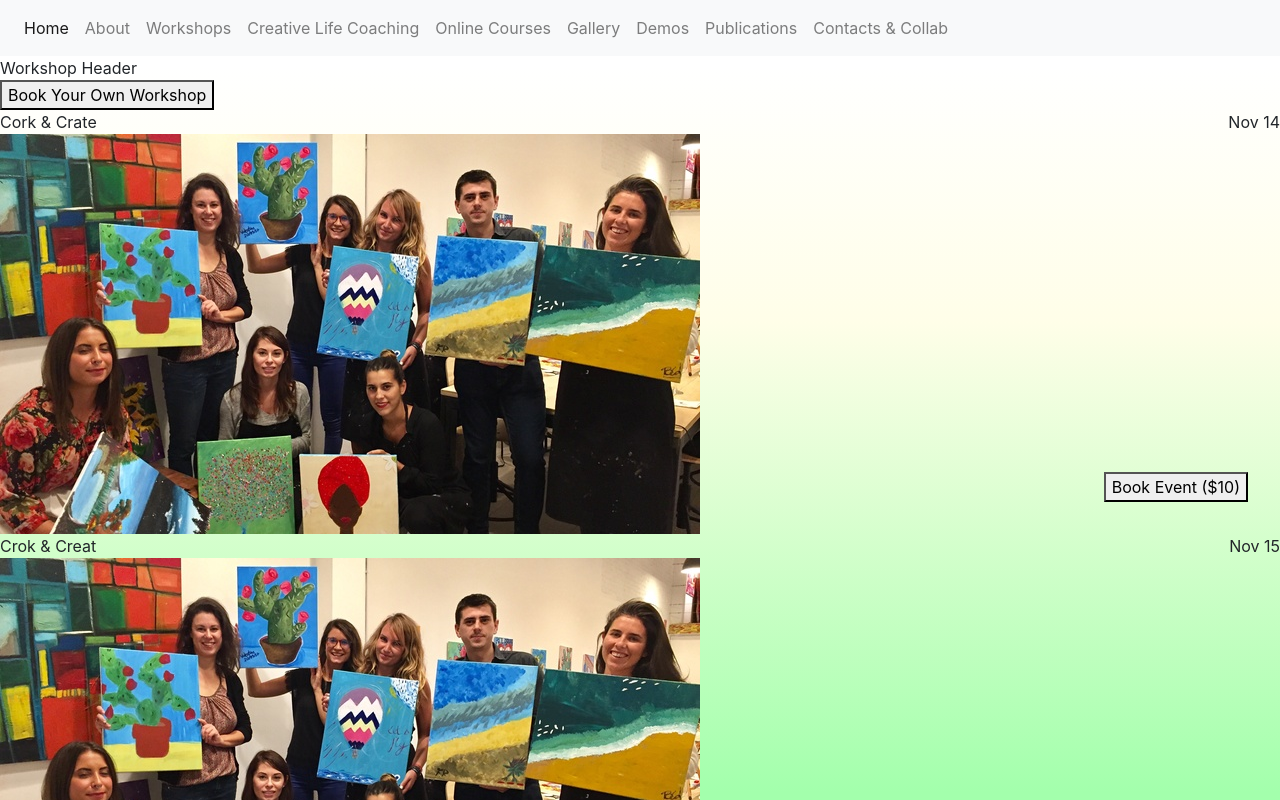
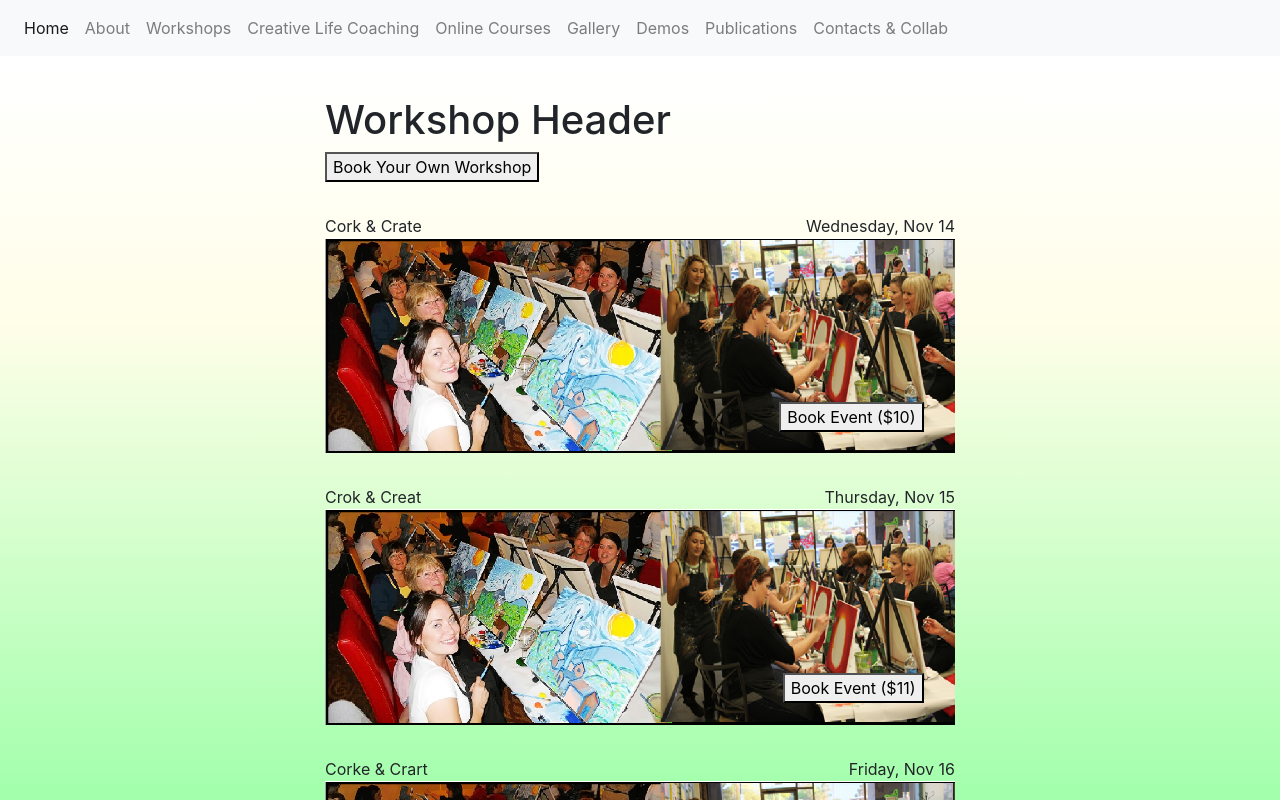
Before and after one commit to Drake-No-3D-Drake-Yes-2D/Deeproots, a React (Create React App) app in the folder deeproots/: page /Workshops in a window 1280 px wide. Shown: the top 800 px of the page. Built offline with nearby package versions, Linux system fonts and the light colour scheme.

Commit message:
Style Workshop Cards

```diff
--- a/deeproots/src/App.js
+++ b/deeproots/src/App.js
@@ -21,10 +21,10 @@ import ContactsCollabs from './components/ContactsCollabs'
 import Admin from './components/Admin'
 
 const workshopSampleData = [
-  { id: 1, price: 10, title: "Cork & Crate", date: "Nov 14", image: "workshop.jpg" },
-  { id: 2, price: 11, title: "Crok & Creat", date: "Nov 15", image: "workshop.jpg" },
-  { id: 3, price: 12, title: "Corke & Crart", date: "Nov 16", image: "workshop.jpg" },
-  { id: 4, price: 14, title: "Corek & Kreat", date: "Nov 17", image: "workshop.jpg" }
+  { id: 1, price: 10, title: "Cork & Crate", date: "Wednesday, Nov 14", image: "workshopwide.png" },
+  { id: 2, price: 11, title: "Crok & Creat", date: "Thursday, Nov 15", image: "workshopwide.png" },
+  { id: 3, price: 12, title: "Corke & Crart", date: "Friday, Nov 16", image: "workshopwide.png" },
+  { id: 4, price: 14, title: "Corek & Kreat", date: "Saturday, Nov 17", image: "workshopwide.png" }
 ];
 
 export default function App() {
--- a/deeproots/src/components/Workshops.js
+++ b/deeproots/src/components/Workshops.js
@@ -1,13 +1,12 @@
 import React from 'react';
 import DefaultPage from './generic/DefaultPage';
-import VerticalGrid from './generic/VerticalGrid';
 import WorkshopCard from './WorkshopsCard';
 
 function WorkshopHeader(props) {
   return (
-    <div>
+    <h1>
       Workshop Header
-    </div>
+    </h1>
   );
 }
 
@@ -26,11 +25,9 @@ function WorkshopsList(props) {
 export default function Workshops(props) {
   return (
     <DefaultPage>
-      <VerticalGrid>
         <WorkshopHeader />
         <WorkshopBookYourOwn />
         <WorkshopsList workshops={props.workshops} />
-      </VerticalGrid>
     </DefaultPage>
   );
 }
--- a/deeproots/src/components/WorkshopsCard.js
+++ b/deeproots/src/components/WorkshopsCard.js
@@ -13,14 +13,14 @@ function WorkshopCardBody({ image, price, title }) {
     return (
         <div style={{ position: "relative" }}>
             <img style={{ maxWidth: "100%", maxHeight: "100%" }} src={require(`../static/workshops/${image}`)} alt={title} />
-            <button style={{ position: "absolute", bottom: "2em", right: "2em" }}>Book Event (${price})</button>
+            <button style={{ position: "absolute", bottom: "10%", right: "5%" }}>Book Event (${price})</button>
         </div>
     );
 }
 
 export default function WorkshopCard({ date, title, price, image }) {
     return (
-        <div>
+        <div style={{ margin: "2em 0" }} >
             <WorkshopCardHeader date={date} title={title} />
             <WorkshopCardBody price={price} title={title} image={image} />
         </div>
--- a/deeproots/src/components/generic/DefaultPage.js
+++ b/deeproots/src/components/generic/DefaultPage.js
@@ -2,8 +2,6 @@ import React from "react";
 
 export default function DefaultPage({ children }) {
     return (
-        <div>
-            {children}
-        </div>
+        <div style={{margin: "40px auto", maxWidth: "650px", padding: "0 10px"}}>{children}</div>
     );
 }
--- a/deeproots/src/components/generic/VerticalGrid.js
+++ /dev/null
@@ -1,9 +0,0 @@
-import React from "react";
-
-export default function VerticalGrid({ children }) {
-    return (
-        <div>
-            {children}
-        </div>
-    );
-}
```
Also changed, not shown: deeproots/src/static/workshops/workshopwide.png (added).
